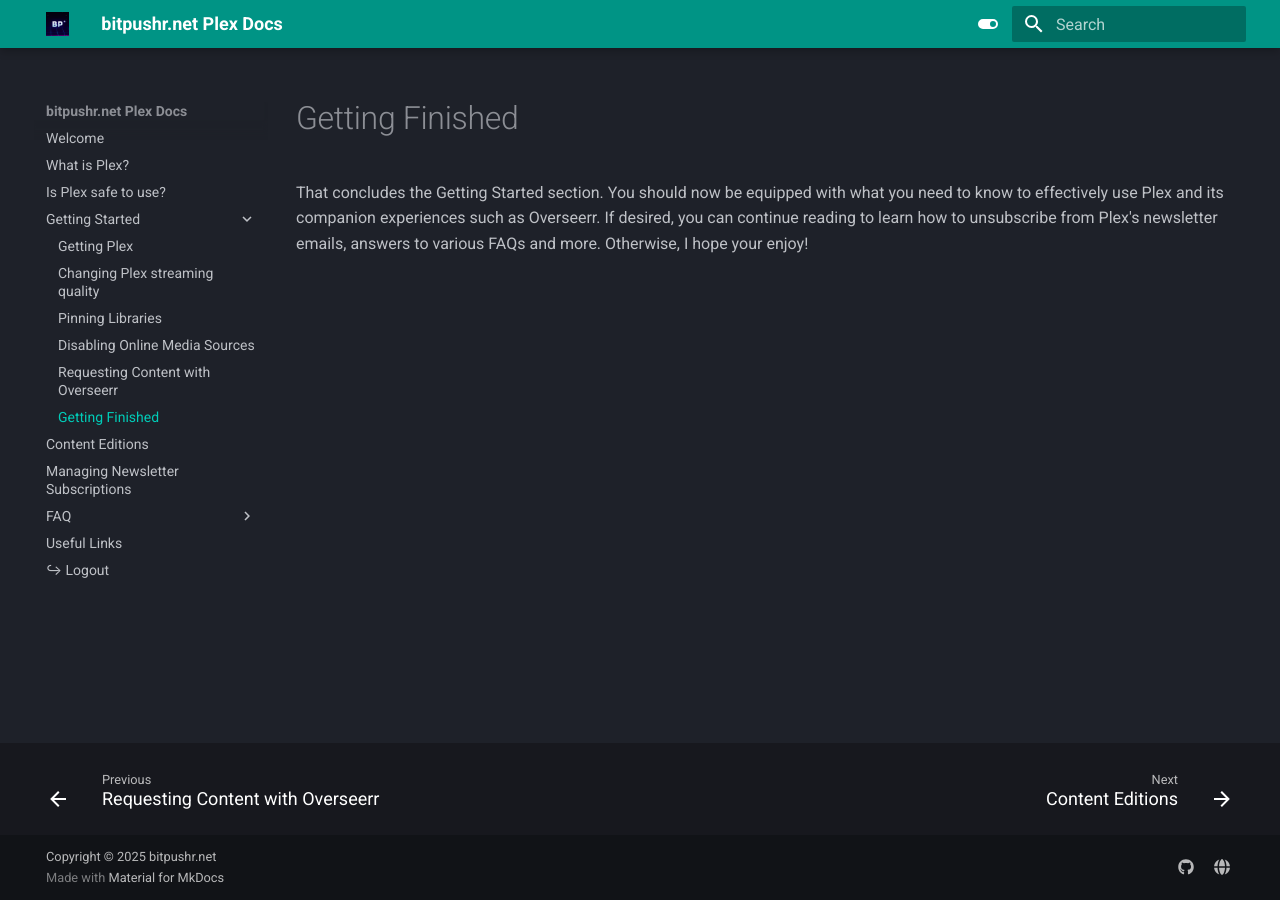
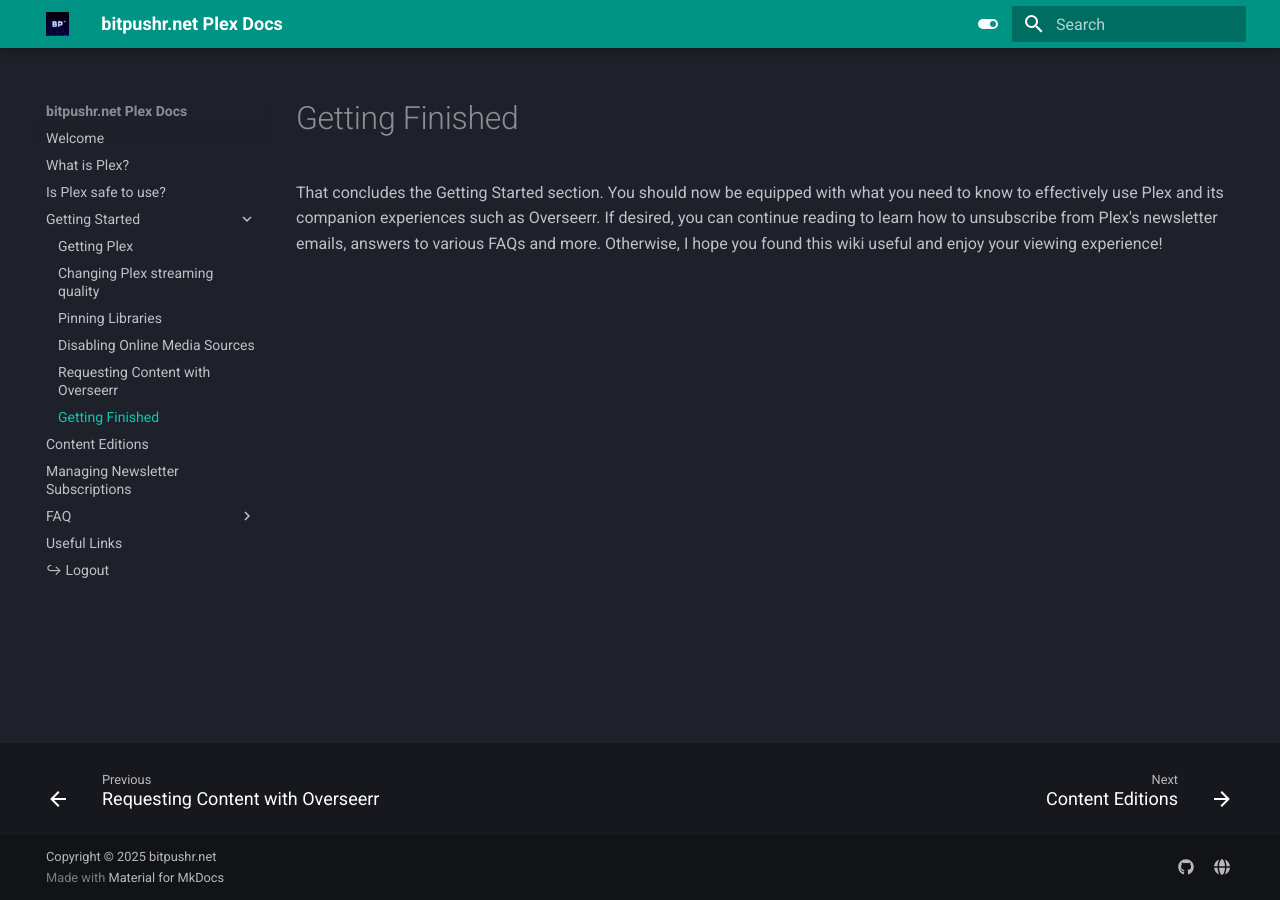
Before and after one commit to bitpushr/plexdocs, an MkDocs documentation site: the page built from docs/getting-started/closing-out.md, in a window 1280 px wide. Built offline with MkDocs 1.6.1 and Material for MkDocs 9.7.7, drawn with Linux system fonts in a browser that asks for light colours.

Commit message:
Update closing out

```diff
--- a/docs/getting-started/closing-out.md
+++ b/docs/getting-started/closing-out.md
@@ -2,4 +2,4 @@
 title: Finishing What You Started
 ---
 
-That concludes the Getting Started section. You should now be equipped with what you need to know to effectively use Plex and its companion experiences such as Overseerr. If desired, you can continue reading to learn how to unsubscribe from Plex's newsletter emails, answers to various FAQs and more. Otherwise, I hope your enjoy!
+That concludes the Getting Started section. You should now be equipped with what you need to know to effectively use Plex and its companion experiences such as Overseerr. If desired, you can continue reading to learn how to unsubscribe from Plex's newsletter emails, answers to various FAQs and more. Otherwise, I hope you found this wiki useful and enjoy your viewing experience!
```
